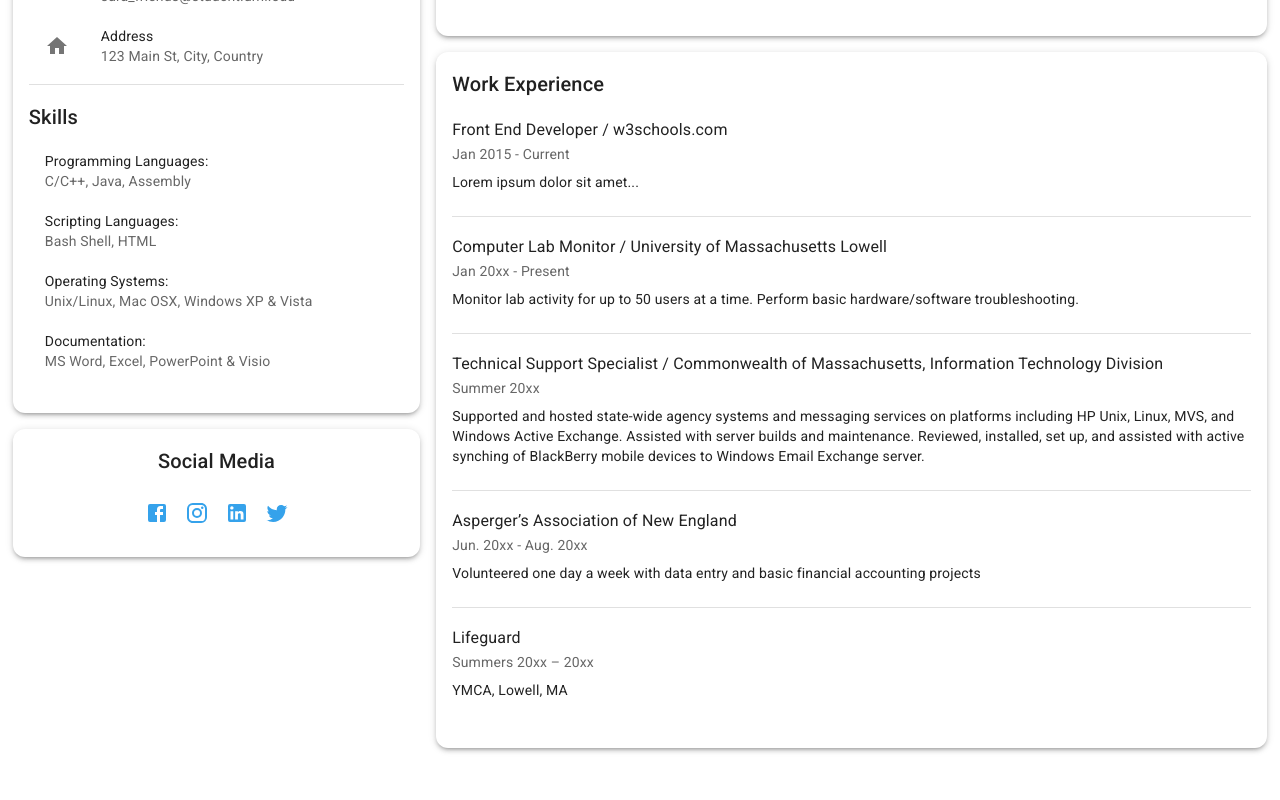
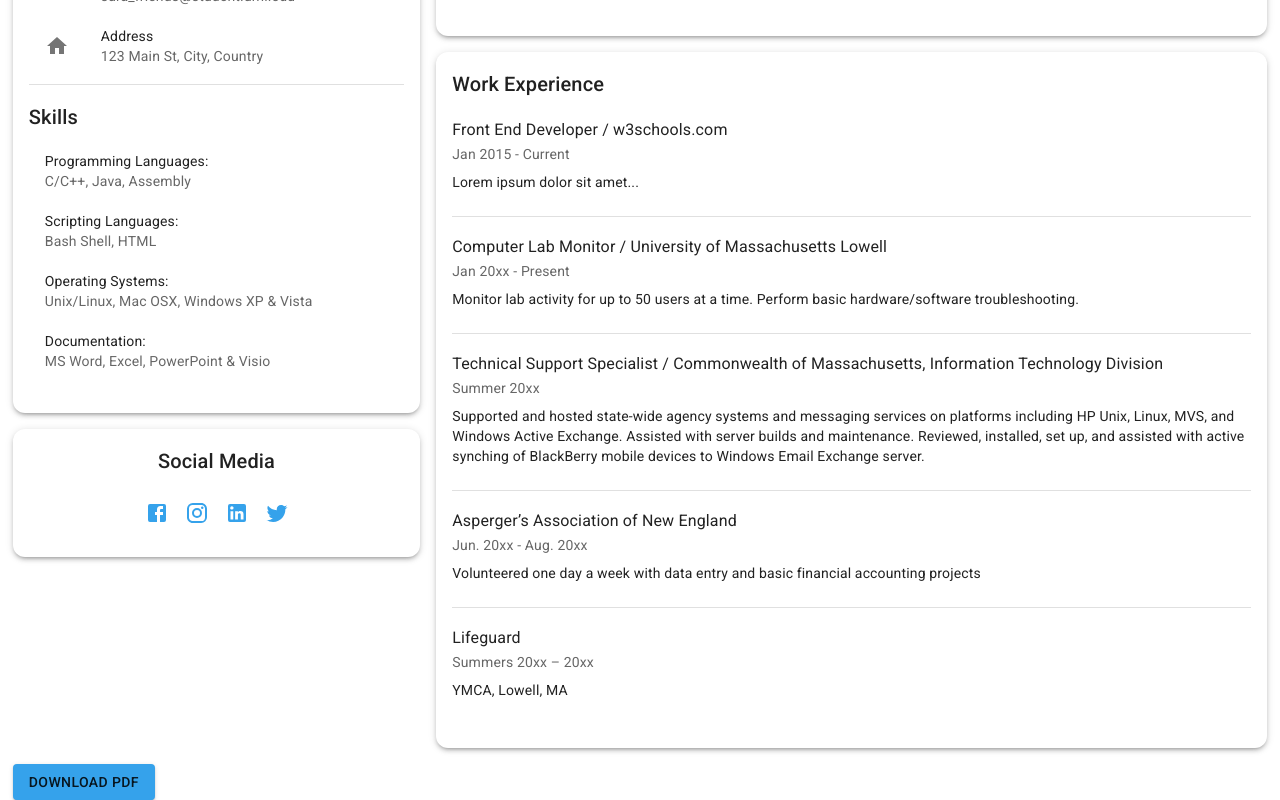
Before and after one commit to anhlb-0396/GR_FE, a React (Vite) app: page /users/cv in a window 1280 px wide. Shown: the part 426-1226 px from the top of the page. Before the commit the page ends 1190 px from the top, so only its background shows below. Built offline with nearby package versions, Linux system fonts and the light colour scheme; a web font is replaced by a local one.

Commit message:
[Resume Page] Testing downloading resume as pdf file

```diff
--- a/package.json
+++ b/package.json
@@ -23,6 +23,8 @@
     "chart.js": "^4.4.2",
     "date-fns": "^3.3.1",
     "faker": "^5.5.3",
+    "html2canvas": "^1.4.1",
+    "jspdf": "^2.5.1",
     "react": "^18.2.0",
     "react-chartjs-2": "^5.2.0",
     "react-dom": "^18.2.0",
--- a/src/features/resumes/Resume.jsx
+++ b/src/features/resumes/Resume.jsx
@@ -12,14 +12,41 @@
 import ListItemButton from "@mui/material/ListItemButton";
 import ListItemIcon from "@mui/material/ListItemIcon";
 import ListItemText from "@mui/material/ListItemText";
+import Button from "@mui/material/Button";
+
+import html2canvas from "html2canvas";
+import jsPDF from "jspdf";
 
 // Local
 import ResumeCard from "./ResumeCard";
 
 // ResumePortfolio: A React component that displays a resume/portfolio.
 export default function Resume({ profile }) {
+  const downloadPDF = () => {
+    const capture = document.querySelector(".download-pdf-container");
+
+    // Adjust the style for better PDF layout
+    capture.style.width = "fit-content";
+    capture.style.padding = "20px";
+
+    html2canvas(capture, { scrollY: -window.scrollY }).then((canvas) => {
+      const imgData = canvas.toDataURL("image/png");
+      const pdf = new jsPDF("p", "mm", "a3");
+      const imgWidth = 210; // A4 width in mm
+      const imgHeight = (canvas.height * imgWidth) / canvas.width; // Calculate A4 height
+
+      pdf.addImage(imgData, "PNG", 0, 0, imgWidth, imgHeight);
+      pdf.save("resume.pdf");
+
+      // Restore the original style after export
+      capture.style.width = "auto";
+      capture.style.padding = "0";
+    });
+  };
+
   return (
     <Box>
+      <div className="download-pdf-container">
         <Grid container spacing={2}>
           {/* Left Column */}
           <Grid item xs={12} md={4}>
@@ -162,6 +189,11 @@
             </ResumeCard>
           </Grid>
         </Grid>
+      </div>
+
+      <Button variant="contained" onClick={downloadPDF}>
+        DOWNLOAD PDF
+      </Button>
     </Box>
   );
 }
```
Also changed, not shown: 1 other file (tests, documents, lock files or other folders). Lines whose indentation alone changed are shown as unchanged.
